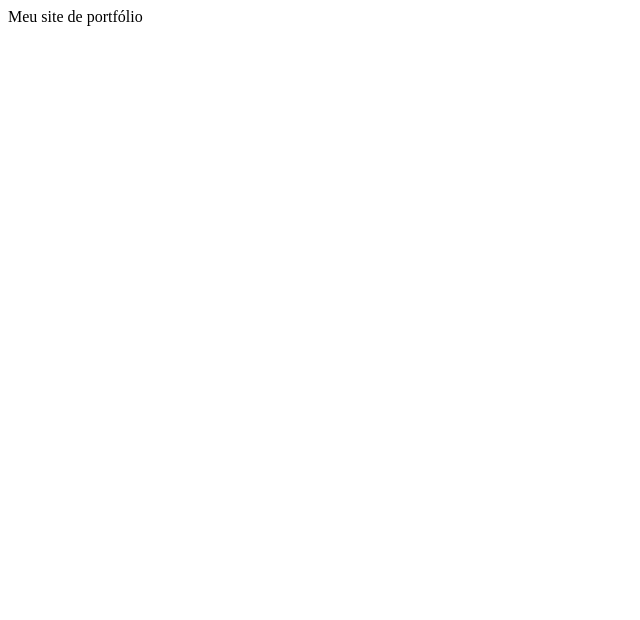
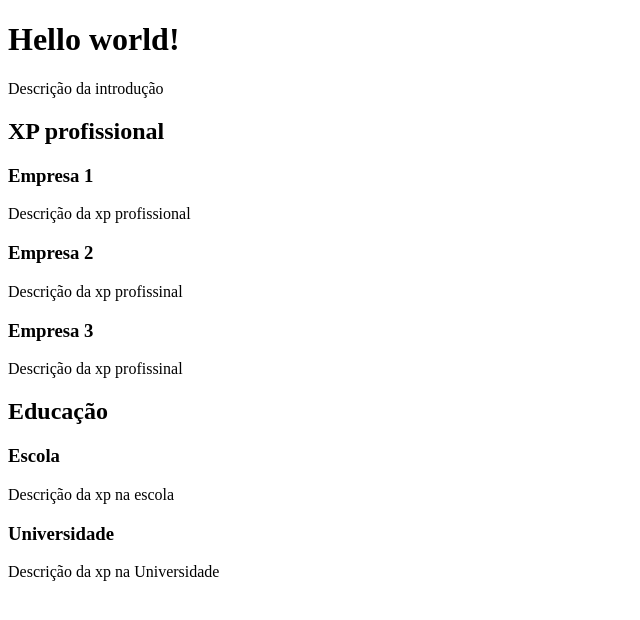
Before and after one commit to CordeiroAndre/MyLandingPage, a plain HTML site: page src/index.html in a window 1280 px wide. Shown: the whole page, without its empty margins (0-640 px from the left). Drawn offline with Linux system fonts and the light colour scheme.

Commit message:
Update: Estrutura do meu site

```diff
--- a/src/index.html
+++ b/src/index.html
@@ -1,11 +1,34 @@
 <!DOCTYPE html>
-<html lang="en">
+<html lang="pt">
+
 <head>
     <meta charset="UTF-8">
     <meta name="viewport" content="width=device-width, initial-scale=1.0">
     <title>Acordeiro</title>
 </head>
+
 <body>
-    Meu site de portfólio
+
+    <h1>Hello world!</h1>
+    <p> Descrição da introdução</p>
+
+    <h2>XP profissional</h2>
+
+    <h3>Empresa 1</h3>
+    <p>Descrição da xp profissional</p>
+
+    <h3>Empresa 2</h3>
+    <p>Descrição da xp profissinal</p>
+
+    <h3>Empresa 3</h3>
+    <p>Descrição da xp profissinal</p>
+
+    <h2>Educação</h2>
+    <h3>Escola</h3>
+    <p>Descrição da xp na escola</p>
+
+    <h3>Universidade</h3>
+    <p>Descrição da xp na Universidade</p>
 </body>
+
 </html>
```
